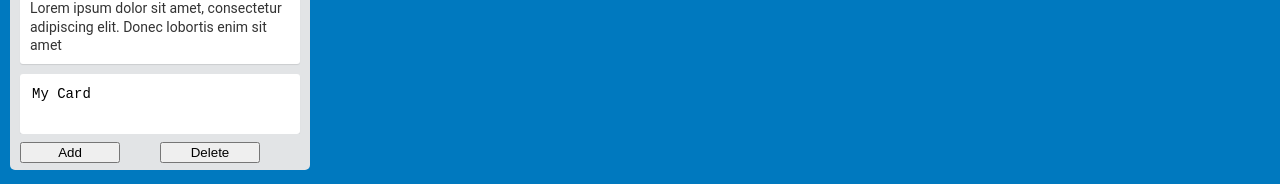
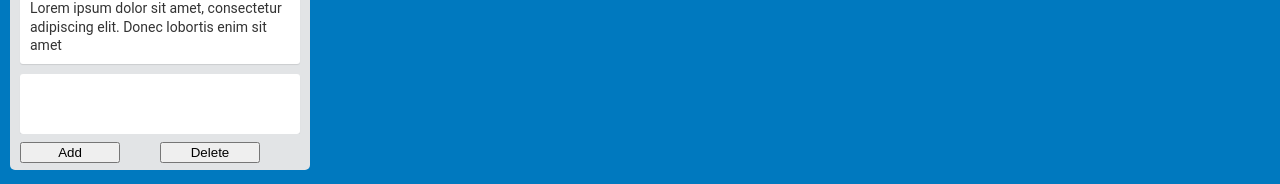
Before and after one commit to navyfox/trello-react, a React (Create React App) app: page / in a window 1280 px wide. Both pictures are taken after a click on the link "Add a card...". Shown: the part 233-417 px from the top of the page. Built offline with nearby package versions, Linux system fonts and the light colour scheme.

Commit message:
Add task state

```diff
--- a/src/components/List/List.jsx
+++ b/src/components/List/List.jsx
@@ -6,12 +6,17 @@ class List extends Component {
         super(props);
         this.state = {
             addCard: false,
+            value: '',
             obj: {
                 item1: "Lorem ipsum dolor sit amet",
                 item2: "Lorem ipsum dolor sit amet",
                 item3: "Lorem ipsum dolor sit amet, consectetur adipiscing elit. Donec lobortis enim sit amet"
-            }
+            },
+            loc: ["Lorem ipsum dolor sit amet", "Lorem ipsum dolor sit amet",
+                "Lorem ipsum dolor sit amet, consectetur adipiscing elit. Donec lobortis enim sit amet"],
         };
+        this.handleChange = this.handleChange.bind(this);
+        this.handleSubmit = this.handleSubmit.bind(this);
         // var obj = {
         //     item1: "Lorem ipsum dolor sit amet",
         //     item2: "Lorem ipsum dolor sit amet",
@@ -21,14 +26,20 @@ class List extends Component {
         // localStorage.setItem("myKey", serialObj);
         // var returnObj = JSON.parse(localStorage.getItem("myKey"));
     }
+    handleChange(event) {
+        this.setState({value: event.target.value});
+    }
+    handleSubmit(event) {
+        this.state.loc.push(this.state.value);
+        this.setState({addCard: false});
+        // alert('Textarea value is: ' + this.state.value);
+    }
     rendDefault() {
         return (
             <div className="list">
                 <header>{this.props.title}</header>
                 <ul>
-                    <li>{this.state.obj.item1}</li>
-                    <li>{this.state.obj.item2}</li>
-                    <li>{this.state.obj.item3}</li>
+                    {this.state.loc.map((item, index) => <li key={index}>{item}</li>)}
                 </ul>
                 <footer><a onClick={() => this.setState({addCard: true})} className="add-card">Add a card...</a></footer>
             </div>
@@ -39,13 +50,16 @@ class List extends Component {
             <div className="list">
                 <header>{this.props.title}</header>
                 <ul>
-                    <li>{this.state.obj.item1}</li>
-                    <li>{this.state.obj.item2}</li>
-                    <li>{this.state.obj.item3}</li>
-                    <li><textarea defaultValue="My Card"></textarea></li>
+                    {this.state.loc.map((item, index) => <li key={index}>{item}</li>)}
+                    <li><textarea
+                        name="description"
+                        // value={this.state.value}
+                        onChange={this.handleChange}
+                    />
+                    </li>
                 </ul>
                 <footer>
-                    <input value="Add" type="submit"/>
+                    <input value="Add" type="submit" onClick={this.handleSubmit}/>
                     <input value="Delete" type="submit" onClick={() => this.setState({addCard: false})}/>
                 </footer>
             </div>
```
